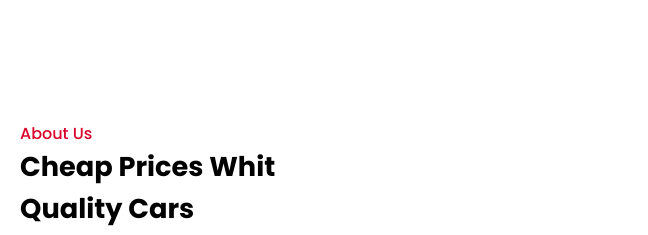
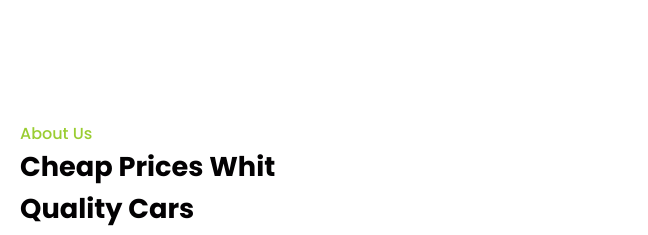
Before and after one commit to EmanuelBasto/Proyecto, a plain HTML site: page index.html in a window 1280 px wide. Shown: the part 1320-1555 px from the top of the page, 632-1280 px from the left. Drawn offline with nearby package versions, Linux system fonts and the light colour scheme.

Commit message:
Ajustes de unos colores

```diff
--- a/style.css
+++ b/style.css
@@ -218,7 +218,7 @@ header.shadow #search-icon {
 }
 .about-text span{
     font-weight: 500;
-    color: var(--main-color);
+    color: yellowgreen;
 }
 .about-text h2{
     font-size: 1.7rem;
```
Also changed, not shown: index.html (+2 -2 lines).
